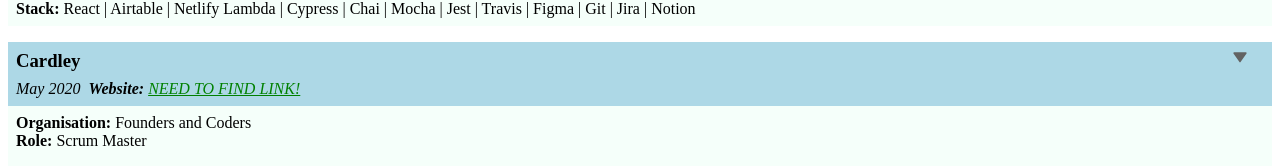
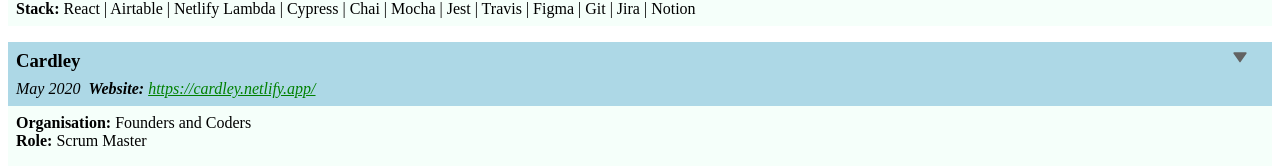
Before and after one commit to VatsKan/portfolio, a React (Create React App) app: page /projects in a window 1280 px wide. Shown: the part 384-550 px from the top of the page. Built offline with nearby package versions, Linux system fonts and the light colour scheme.

Commit message:
add cardley url

```diff
--- a/src/components/Projects/Projects.js
+++ b/src/components/Projects/Projects.js
@@ -27,7 +27,7 @@
       <LastCard
         title="Cardley"
         date="May 2020"
-        website="NEED TO FIND LINK!"
+        website="https://cardley.netlify.app/"
         organisation="Founders and Coders"
         role="Scrum Master"
         about="Created a REACT flash card application and a RESTful API backend in an agile team. Implemented SCRUM methadologies for group work and user research. Designed the application using Figma prototyping."
```
